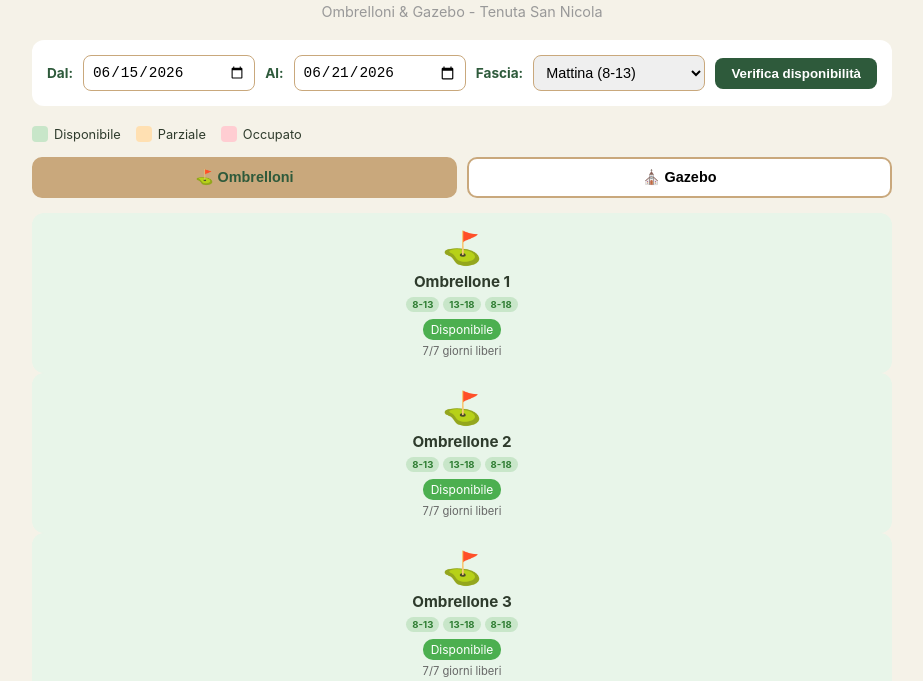
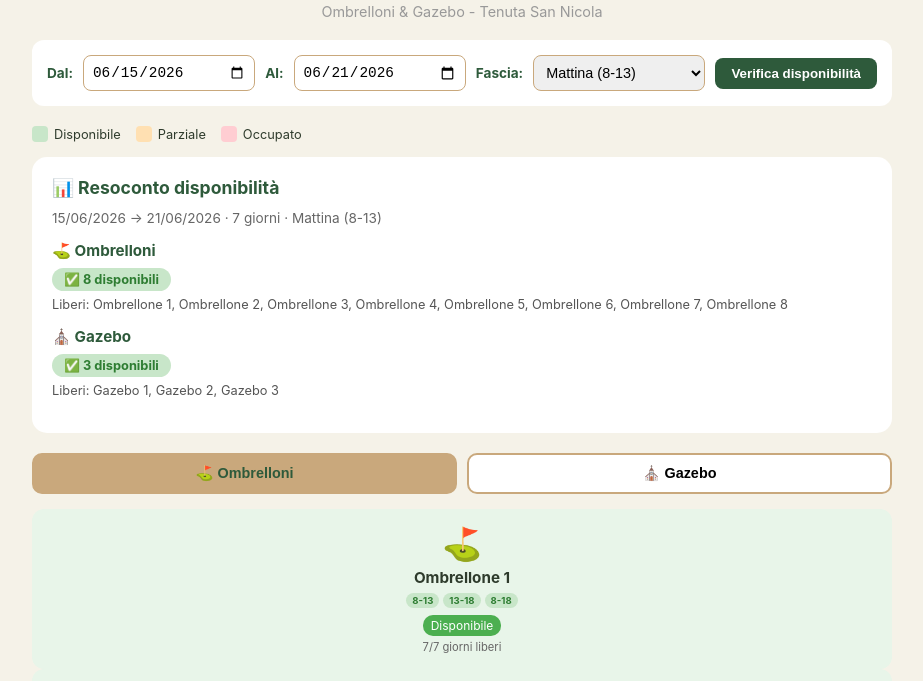
Before and after one commit to gazzagianluigi80-create/tenuta-san-nicola, a website: page booking.html in a window 1280 px wide. Both pictures are taken after a click on the button "Verifica disponibilità". Shown: the part 81-762 px from the top of the page, without its empty margins (178-1101 px from the left). Drawn offline with Linux system fonts and the light colour scheme; no server answers.

Commit message:
Aggiunto resoconto disponibilità con statistiche e dettaglio posti

```diff
--- a/booking.html
+++ b/booking.html
@@ -64,6 +64,18 @@
         .tab-bar button { flex: 1; padding: 10px; border: 2px solid #C9A87C; background: white; border-radius: 10px; cursor: pointer; font-weight: bold; font-size: 0.9rem; }
         .tab-bar button.active { background: #C9A87C; color: #2E5A3B; }
         .duration-label { font-size: 0.8rem; color: #2E5A3B; font-weight: bold; background: #F9F7F2; padding: 6px 12px; border-radius: 8px; display: inline-block; margin: 8px 0; }
+        .resoconto { background: white; border-radius: 15px; padding: 20px; margin-bottom: 20px; display: none; }
+        .resoconto.show { display: block; }
+        .resoconto h3 { color: #2E5A3B; margin-bottom: 12px; font-size: 1.1rem; }
+        .resoconto .periodo { font-size: 0.85rem; color: #666; margin-bottom: 15px; }
+        .resoconto .gruppo { margin-bottom: 15px; }
+        .resoconto .gruppo h4 { font-size: 0.95rem; color: #2E5A3B; margin-bottom: 8px; }
+        .resoconto .stat { display: flex; gap: 10px; flex-wrap: wrap; margin-bottom: 6px; }
+        .resoconto .stat .badge { padding: 4px 12px; border-radius: 12px; font-size: 0.8rem; font-weight: bold; }
+        .resoconto .stat .badge.verde { background: #C8E6C9; color: #2E7D32; }
+        .resoconto .stat .badge.arancione { background: #FFE0B2; color: #E65100; }
+        .resoconto .stat .badge.rosso { background: #FFCDD2; color: #C62828; }
+        .resoconto .elenco { font-size: 0.8rem; color: #555; margin-top: 4px; }
         @media (max-width: 600px) {
             .spots-grid { grid-template-columns: repeat(2, 1fr); }
         }
@@ -97,6 +109,8 @@
             <div class="legend-item"><div class="legend-color partial"></div> Parziale</div>
             <div class="legend-item"><div class="legend-color booked"></div> Occupato</div>
         </div>
+
+        <div id="resoconto" class="resoconto"></div>
 
         <div class="tab-bar">
             <button class="active" onclick="switchTab('ombrelloni')">&#9971; Ombrelloni</button>
@@ -209,6 +223,7 @@
             try {
                 const data = await api('/api/bookings');
                 if (Array.isArray(data)) bookings = data;
+                renderResoconto();
                 renderSpots();
                 renderBookings();
             } catch (e) {
@@ -359,9 +374,62 @@
             container.innerHTML = html;
         }
 
+        function renderResoconto() {
+            const container = document.getElementById('resoconto');
+            const start = document.getElementById('filterStart').value;
+            const end = document.getElementById('filterEnd').value;
+            const slot = document.getElementById('filterSlot').value;
+
+            if (!start || !end) {
+                container.classList.remove('show');
+                return;
+            }
+
+            const slotLabel = getSlotLabel(slot);
+            const giorni = daysBetween(start, end);
+            const durata = giorni === 1 ? '1 giorno' : `${giorni} giorni`;
+
+            let html = `
+                <h3>&#128202; Resoconto disponibilità</h3>
+                <div class="periodo">${formatDate(start)} &rarr; ${formatDate(end)} &middot; ${durata} &middot; ${slotLabel}</div>
+            `;
+
+            ['ombrelloni', 'gazebo'].forEach(tipo => {
+                const list = SPOTS[tipo];
+                const label = tipo === 'ombrelloni' ? '&#9971; Ombrelloni' : '&#9962; Gazebo';
+                const disponibili = [];
+                const parziali = [];
+                const occupati = [];
+
+                list.forEach(spot => {
+                    const r = getRangeStatus(start, end, tipo, spot.id, slot);
+                    if (r.status === 'available') disponibili.push(spot.name);
+                    else if (r.status === 'booked') occupati.push(spot.name);
+                    else parziali.push(spot.name);
+                });
+
+                let gruppoHtml = `<div class="gruppo"><h4>${label}</h4><div class="stat">`;
+                if (disponibili.length > 0) gruppoHtml += `<span class="badge verde">&#9989; ${disponibili.length} disponibili</span>`;
+                if (parziali.length > 0) gruppoHtml += `<span class="badge arancione">&#128993; ${parziali.length} parziali</span>`;
+                if (occupati.length > 0) gruppoHtml += `<span class="badge rosso">&#10060; ${occupati.length} occupati</span>`;
+                gruppoHtml += `</div>`;
+
+                if (disponibili.length > 0) gruppoHtml += `<div class="elenco">Liberi: ${disponibili.join(', ')}</div>`;
+                if (parziali.length > 0) gruppoHtml += `<div class="elenco">Parziali: ${parziali.join(', ')}</div>`;
+                if (occupati.length > 0) gruppoHtml += `<div class="elenco">Occupati: ${occupati.join(', ')}</div>`;
+                gruppoHtml += `</div>`;
+
+                html += gruppoHtml;
+            });
+
+            container.innerHTML = html;
+            container.classList.add('show');
+        }
+
         async function checkAvailability() {
             selectedSpot = null;
             updateSelectedSpotInfo();
+            renderResoconto();
             renderSpots();
             renderBookings();
         }
```
